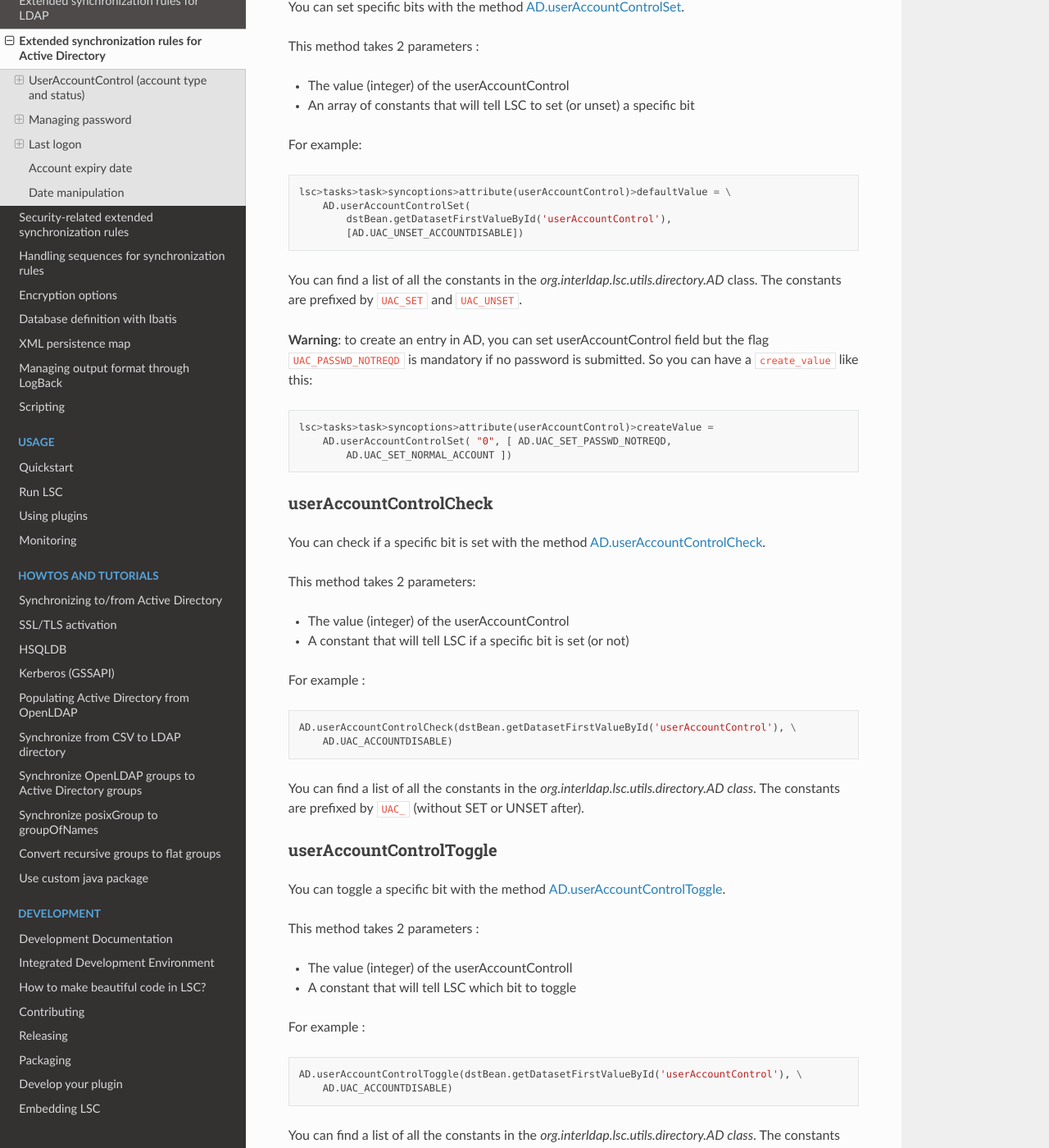
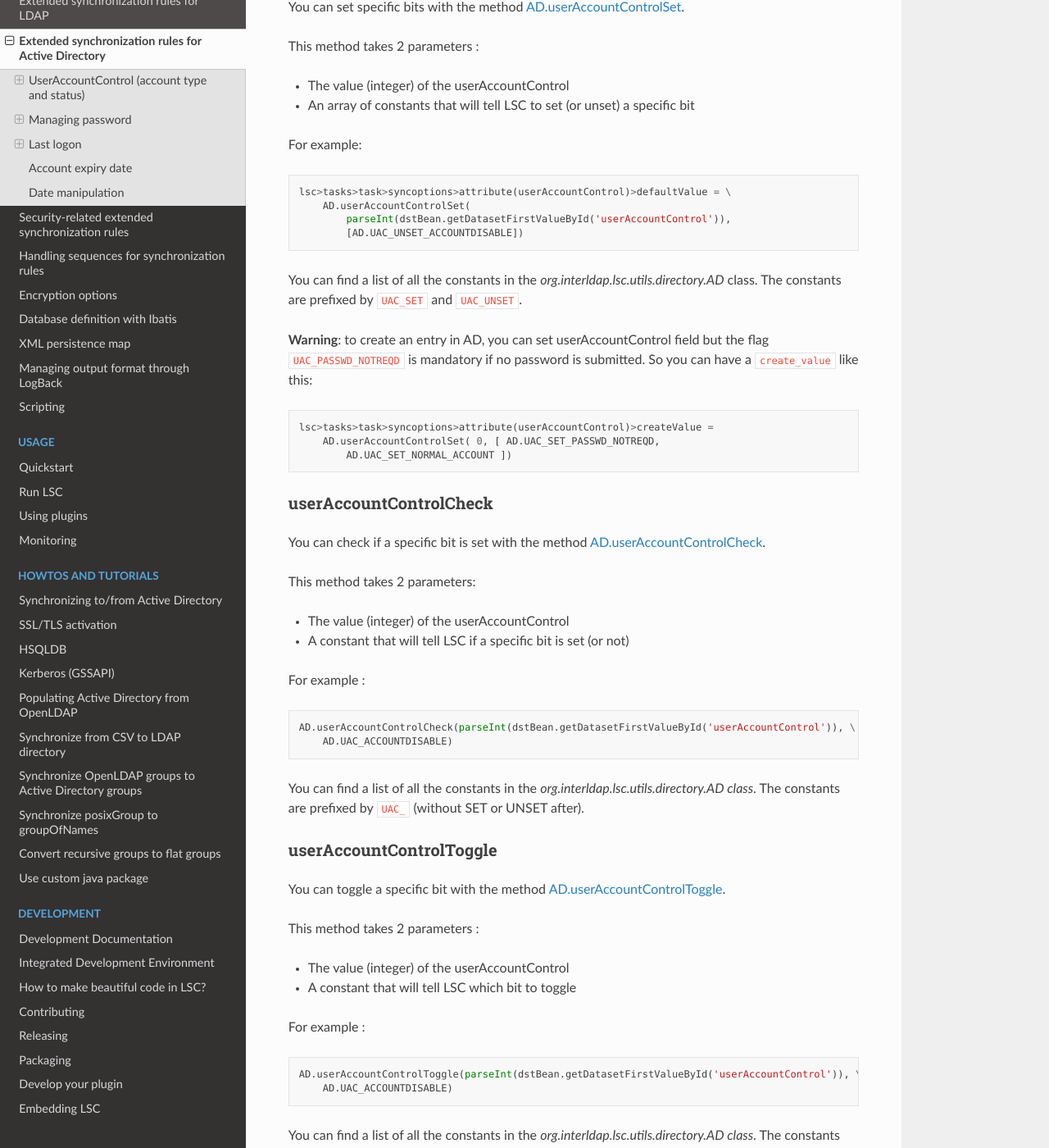
Before and after one commit to lsc-project/documentation, a Sphinx documentation site: the page built from source/syncrulesforactivedirectory.rst, in a window 1280 px wide and 1400 px high, scrolled down 475 px. Shown: the whole window at 82% size. Built offline with Sphinx 7.4.7 and the Read the Docs theme 3.1.0, drawn with Linux system fonts in a browser that asks for light colours.

Commit message:
fix the invalid types of ad methods to int

```diff
--- a/source/openldaptoactivedirectory.rst
+++ b/source/openldaptoactivedirectory.rst
@@ -260,7 +260,7 @@ These rules are applied through syncoptions:
                         <name>userAccountControl</name>
                         <policy>KEEP</policy>
                         <createValues>
-                           <string>AD.userAccountControlSet( "0", [AD.UAC_SET_NORMAL_ACCOUNT])</string>
+                           <string>AD.userAccountControlSet( 0, [AD.UAC_SET_NORMAL_ACCOUNT])</string>
                         </createValues>
                     </dataset>
                     <dataset>
--- a/source/syncrulesforactivedirectory.rst
+++ b/source/syncrulesforactivedirectory.rst
@@ -28,7 +28,7 @@ For example:
 
     lsc>tasks>task>syncoptions>attribute(userAccountControl)>defaultValue = \
         AD.userAccountControlSet(
-            dstBean.getDatasetFirstValueById('userAccountControl'),
+            parseInt(dstBean.getDatasetFirstValueById('userAccountControl')),
             [AD.UAC_UNSET_ACCOUNTDISABLE])
 
 You can find a list of all the constants in the *org.interldap.lsc.utils.directory.AD* class. The constants are prefixed by ``UAC_SET`` and ``UAC_UNSET``.
@@ -38,7 +38,7 @@ You can find a list of all the constants in the *org.interldap.lsc.utils.directo
 .. code-block:: js
 
     lsc>tasks>task>syncoptions>attribute(userAccountControl)>createValue =
-        AD.userAccountControlSet( "0", [ AD.UAC_SET_PASSWD_NOTREQD,
+        AD.userAccountControlSet( 0, [ AD.UAC_SET_PASSWD_NOTREQD,
             AD.UAC_SET_NORMAL_ACCOUNT ])
 
 userAccountControlCheck
@@ -55,7 +55,7 @@ For example :
 
 .. code-block:: js
 
-    AD.userAccountControlCheck(dstBean.getDatasetFirstValueById('userAccountControl'), \
+    AD.userAccountControlCheck(parseInt(dstBean.getDatasetFirstValueById('userAccountControl')), \
         AD.UAC_ACCOUNTDISABLE)
 
 You can find a list of all the constants in the *org.interldap.lsc.utils.directory.AD class*. The constants are prefixed by ``UAC_`` (without SET or UNSET after).
@@ -67,14 +67,14 @@ You can toggle a specific bit with the method `AD.userAccountControlToggle <http
 
 This method takes 2 parameters :
 
-- The value (integer) of the userAccountControll
+- The value (integer) of the userAccountControl
 - A constant that will tell LSC which bit to toggle
 
 For example :
 
 .. code-block:: js
 
-    AD.userAccountControlToggle(dstBean.getDatasetFirstValueById('userAccountControl'), \
+    AD.userAccountControlToggle(parseInt(dstBean.getDatasetFirstValueById('userAccountControl')), \
         AD.UAC_ACCOUNTDISABLE)
 
 You can find a list of all the constants in the *org.interldap.lsc.utils.directory.AD class*. The constants are prefixed by ``UAC_`` (without SET or UNSET after).
```
